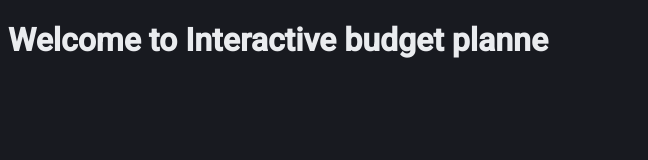
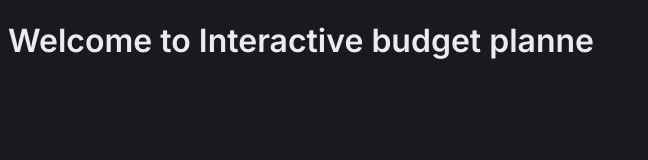
Before and after one commit to juliachaush/Interactive-budget-planner, a website built with webpack: page src/index.html in a window 1280 px wide. Shown: the whole page, without its empty margins (0-648 px from the left). Built offline with nearby package versions, Linux system fonts and the light colour scheme.

Commit message:
add font

```diff
--- a/src/index.html
+++ b/src/index.html
@@ -5,7 +5,7 @@
     <meta name="viewport" content="width=device-width, initial-scale=1.0" />
     <title>Interactive budget planner</title>
     <link
-      href="https://fonts.googleapis.com/css2?family=Roboto:wght@400;500&display=swap"
+      href="https://fonts.googleapis.com/css2?family=Inter:wght@400;600&display=swap"
       rel="stylesheet"
     />
   </head>
--- a/src/styles/main.css
+++ b/src/styles/main.css
@@ -1,8 +1,5 @@
-/* @import "./variables.css"; */
 body {
-  /* background-color: red;
-  color: rebeccapurple; */
-  font-family: "Roboto", sans-serif;
+  font-family: "Inter", sans-serif;
   background-color: var(--color-bg);
   color: var(--color-textPrimary);
 }
```
